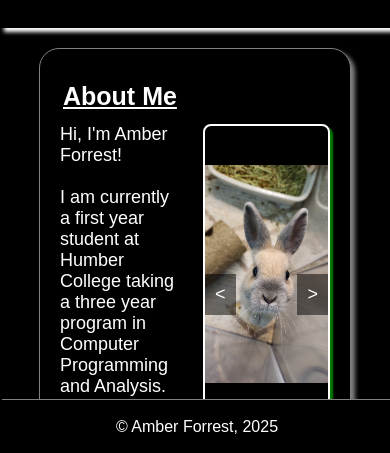
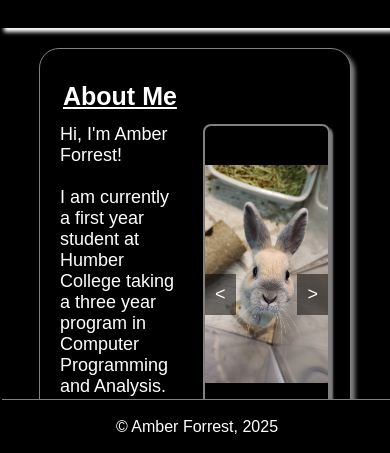
Before and after one commit to amber4est/my-portfolio, a plain HTML site: page index.html in a window 390 px wide. Both pictures are taken after a click on the button "Dark Mode". Shown: the part 388-841 px from the top of the page. Drawn offline with nearby package versions, Linux system fonts and the light colour scheme.

Commit message:
Editing CSS for dark mode

```diff
--- a/styles.css
+++ b/styles.css
@@ -445,6 +445,11 @@ body.darkMode #darkMode {
     border: 1px solid white;
 }
 
+body.darkMode .slides {
+    border: 2px solid grey;
+    box-shadow: 3px 3px 2px gray;
+}
+
 @media (max-width: 600px){
     nav ul li{
         display:inline-block;
@@ -454,7 +459,7 @@ body.darkMode #darkMode {
         margin: 1px;
     }
 
-    video, img{
+    img{
         display: flex;
         width: 100%;
         height: auto;
```
